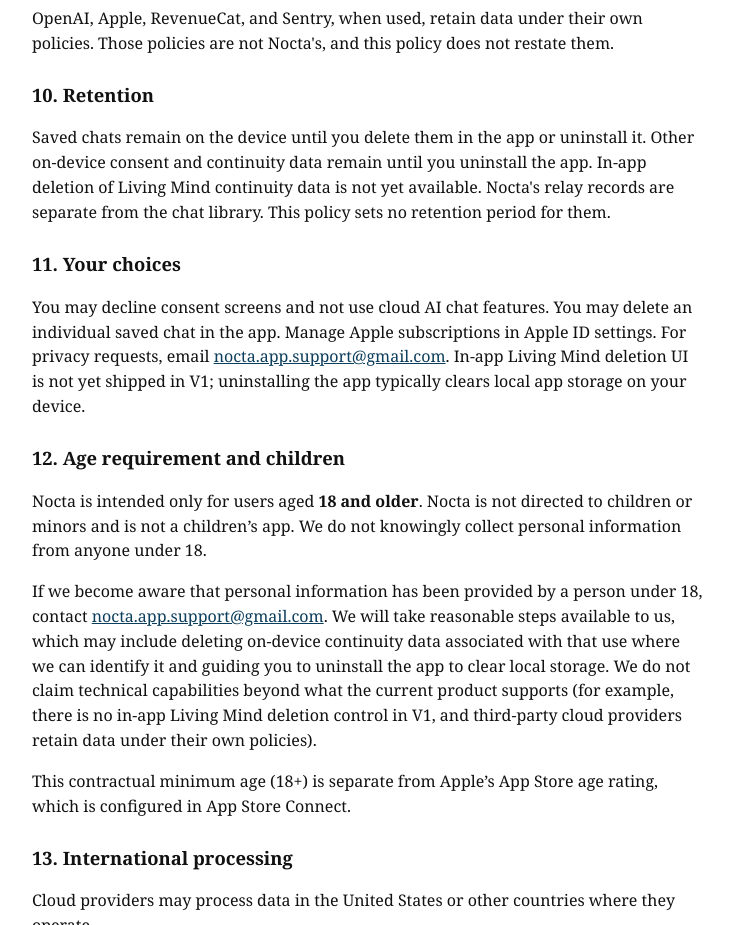
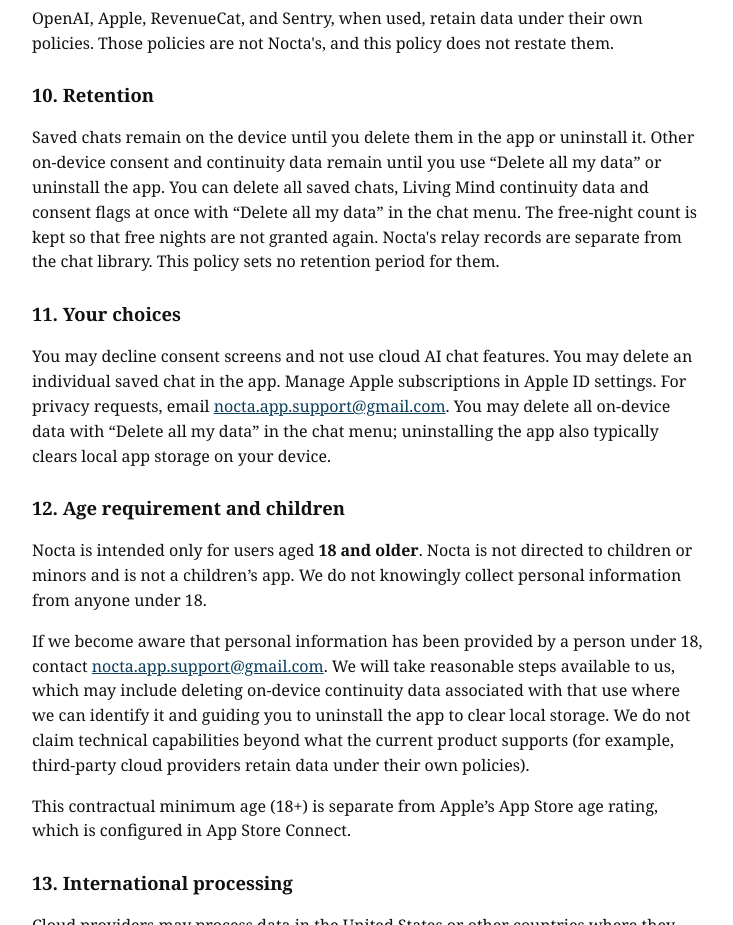
Before and after one commit to seheriimoo/nocta-legal, a plain HTML site: page privacy/index.html in a window 1280 px wide. Shown: the part 1880-2805 px from the top of the page, without its empty margins (272-1005 px from the left). Drawn offline with Linux system fonts and the light colour scheme.

Commit message:
Privacy: describe Delete all my data
Co-Authored-By: Devin AI <158243242+devin-ai-integration[bot]@users.noreply.github.com>

```diff
--- a/privacy/index.html
+++ b/privacy/index.html
@@ -58,14 +58,14 @@
   <p>OpenAI, Apple, RevenueCat, and Sentry, when used, retain data under their own policies. Those policies are not Nocta's, and this policy does not restate them.</p>
 
   <h2>10. Retention</h2>
-  <p>Saved chats remain on the device until you delete them in the app or uninstall it. Other on-device consent and continuity data remain until you uninstall the app. In-app deletion of Living Mind continuity data is not yet available. Nocta's relay records are separate from the chat library. This policy sets no retention period for them.</p>
+  <p>Saved chats remain on the device until you delete them in the app or uninstall it. Other on-device consent and continuity data remain until you use &ldquo;Delete all my data&rdquo; or uninstall the app. You can delete all saved chats, Living Mind continuity data and consent flags at once with &ldquo;Delete all my data&rdquo; in the chat menu. The free-night count is kept so that free nights are not granted again. Nocta's relay records are separate from the chat library. This policy sets no retention period for them.</p>
 
   <h2>11. Your choices</h2>
-  <p>You may decline consent screens and not use cloud AI chat features. You may delete an individual saved chat in the app. Manage Apple subscriptions in Apple ID settings. For privacy requests, email <a href="mailto:nocta.app.support@gmail.com">nocta.app.support@gmail.com</a>. In-app Living Mind deletion UI is not yet shipped in V1; uninstalling the app typically clears local app storage on your device.</p>
+  <p>You may decline consent screens and not use cloud AI chat features. You may delete an individual saved chat in the app. Manage Apple subscriptions in Apple ID settings. For privacy requests, email <a href="mailto:nocta.app.support@gmail.com">nocta.app.support@gmail.com</a>. You may delete all on-device data with &ldquo;Delete all my data&rdquo; in the chat menu; uninstalling the app also typically clears local app storage on your device.</p>
 
   <h2>12. Age requirement and children</h2>
   <p>Nocta is intended only for users aged <strong>18 and older</strong>. Nocta is not directed to children or minors and is not a children’s app. We do not knowingly collect personal information from anyone under 18.</p>
-  <p>If we become aware that personal information has been provided by a person under 18, contact <a href="mailto:nocta.app.support@gmail.com">nocta.app.support@gmail.com</a>. We will take reasonable steps available to us, which may include deleting on-device continuity data associated with that use where we can identify it and guiding you to uninstall the app to clear local storage. We do not claim technical capabilities beyond what the current product supports (for example, there is no in-app Living Mind deletion control in V1, and third-party cloud providers retain data under their own policies).</p>
+  <p>If we become aware that personal information has been provided by a person under 18, contact <a href="mailto:nocta.app.support@gmail.com">nocta.app.support@gmail.com</a>. We will take reasonable steps available to us, which may include deleting on-device continuity data associated with that use where we can identify it and guiding you to uninstall the app to clear local storage. We do not claim technical capabilities beyond what the current product supports (for example, third-party cloud providers retain data under their own policies).</p>
   <p>This contractual minimum age (18+) is separate from Apple’s App Store age rating, which is configured in App Store Connect.</p>
 
   <h2>13. International processing</h2>
```
